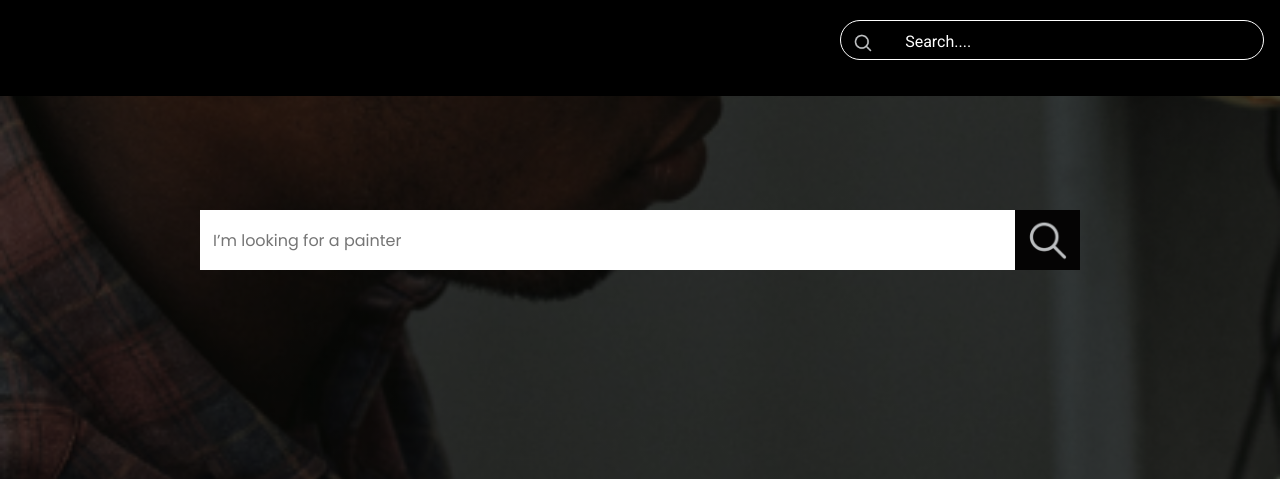
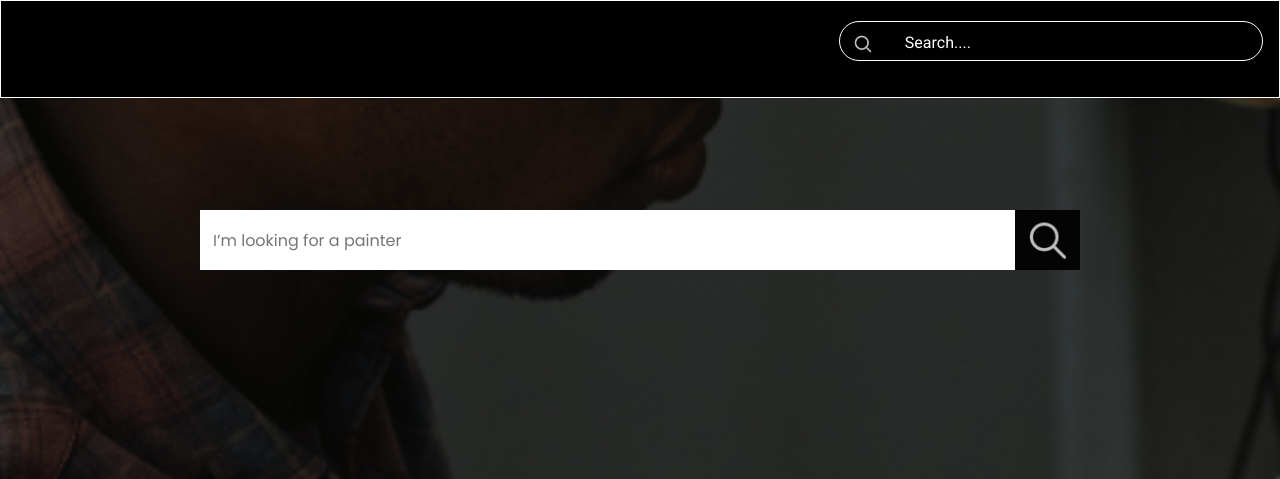
Before and after one commit to ukpono-j/completeAlumates, a PHP site: page /freelance.html in a window 1280 px wide. Shown: the top 479 px of the page. Run offline with PHP 8.4, Linux system fonts and the light colour scheme.

Commit message:
first commit

```diff
--- a/css/style.css
+++ b/css/style.css
@@ -31,7 +31,7 @@
   .navbar {
     display: flex;
     justify-content: space-between;
-    /* border: 1px solid #fff; */
+    border: 1px solid #fff;
     align-items: center;
     width: 100%;
     height: auto;
```
